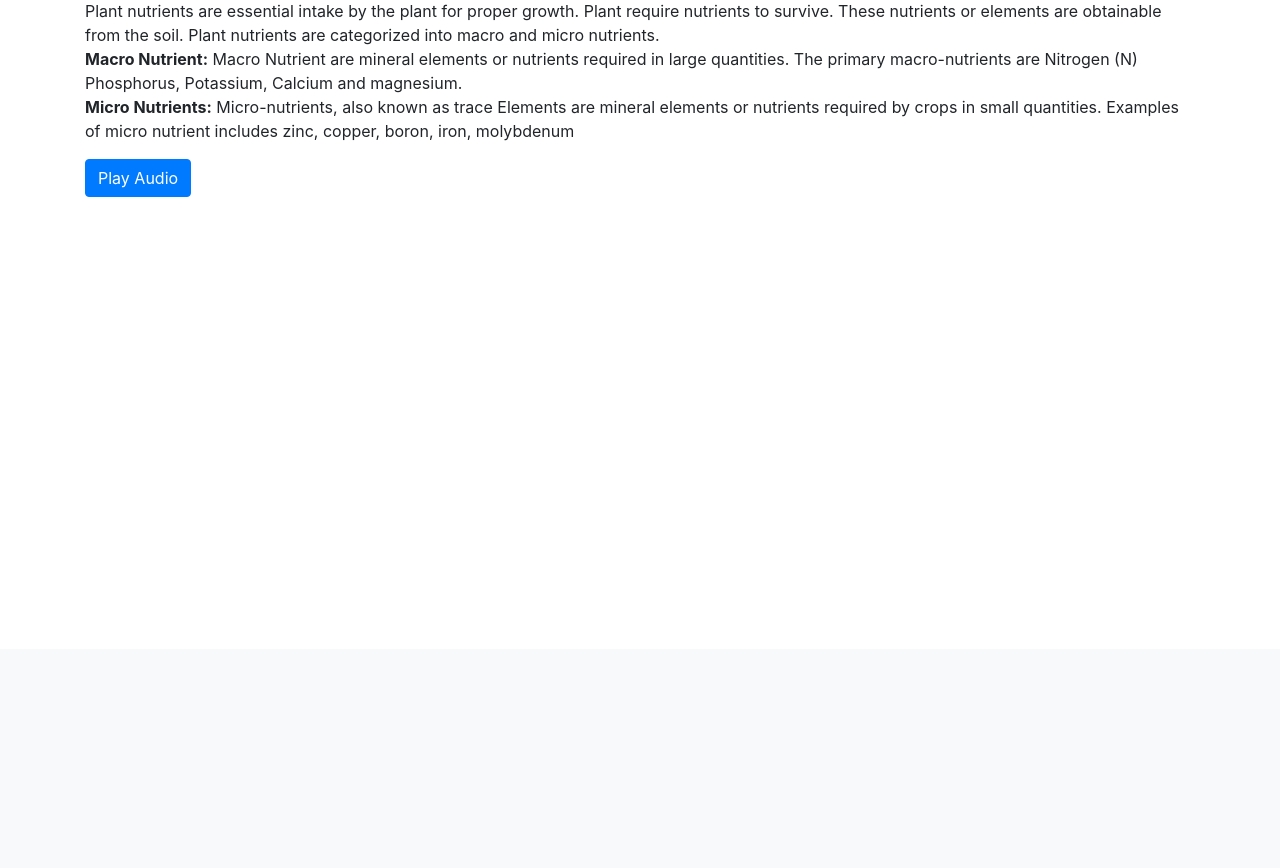
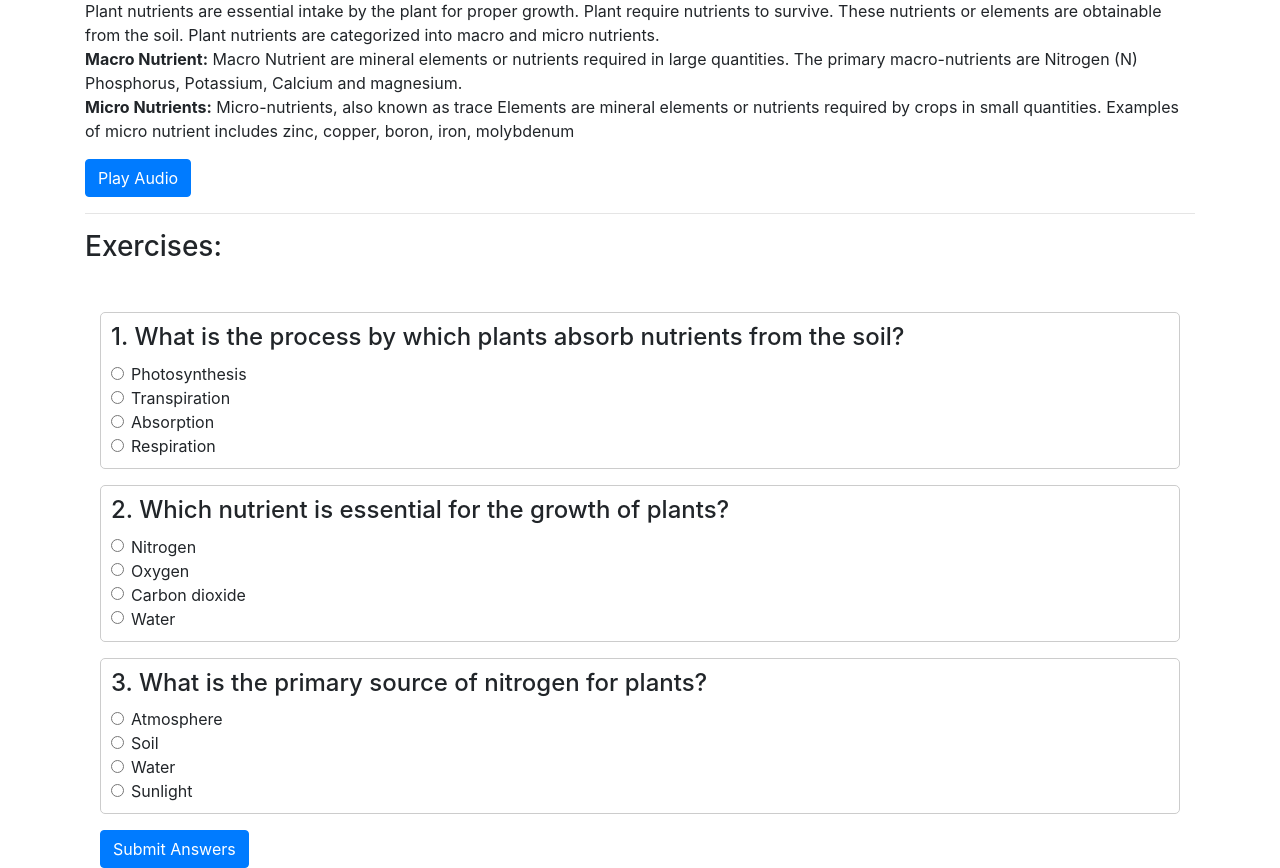
Before and after one commit to ibrobk2/mls, a Flask app: page /lesson1 in a window 1280 px wide. Shown: the part 151-1019 px from the top of the page. Before the commit the page ends 348 px from the top, so only its background shows below. Run offline with Flask 3, Linux system fonts and the light colour scheme; some libraries are stand-ins or nearby versions.

Commit message:
cbt added l1

```diff
--- /dev/null
+++ b/static/styles.css
@@ -0,0 +1,30 @@
+/* Custom styles for CBT App */
+
+/* Styling for questions */
+.question {
+    border: 1px solid #ccc;
+    border-radius: 5px;
+    padding: 10px;
+    margin-bottom: 20px;
+  }
+
+  .question h4 {
+    margin-bottom: 10px;
+  }
+
+  .options {
+    margin-top: 10px;
+  }
+
+  /* Styling for correct answer */
+  .correct-answer {
+    border: 3px solid;
+    color: green;
+    border-color: green;
+  }
+
+  /* Styling for incorrect answer */
+  .incorrect {
+    border: 3px solid;
+    border-color: red;
+  }
--- a/templates/lesson1.html
+++ b/templates/lesson1.html
@@ -5,6 +5,11 @@
     <meta name="viewport" content="width=device-width, initial-scale=1.0">
     <title>Agricultural Science Learning Platform - Lesson One</title>
     <link href="https://stackpath.bootstrapcdn.com/bootstrap/4.5.2/css/bootstrap.min.css" rel="stylesheet">
+    <link rel="stylesheet" href="https://stackpath.bootstrapcdn.com/bootstrap/4.5.2/css/bootstrap.min.css">
+
+<script src="https://cdnjs.cloudflare.com/ajax/libs/toastr.js/latest/js/toastr.min.js"></script>
+<script src="https://cdnjs.cloudflare.com/ajax/libs/toastr.js/latest/css/toastr.min.css"></script>
+    <link rel="stylesheet" href="{{url_for('static', filename='styles.css')}}">
 </head>
 <body>
 
@@ -45,6 +50,18 @@
     <!-- <button id="playButton" class="btn btn-primary">Play Audio</button> -->
     <button class="btn btn-primary">Play Audio</button>
   </form>
+
+  <hr>
+  <h3>Exercises:</h3>
+  <div class="container mt-5">
+    <!-- <h3>CBT App - Nutrient and Nutrient Cycle</h3> -->
+    <div id="questions">
+      <!-- Questions will be dynamically added here -->
+    </div>
+    <button id="submitBtn" class="btn btn-primary">Submit Answers</button>
+    <div id="result"></div>
+  </div>
+<!-- *** -->
 </div>
 
 <script>
@@ -72,6 +89,69 @@
     window .location = '/text-2-speech'
 })
 </script>
+<script src="https://code.jquery.com/jquery-3.5.1.min.js"></script>
+<script>
+  $(document).ready(function() {
+    // Sample questions
+    var questions = [
+      {
+        question: "What is the process by which plants absorb nutrients from the soil?",
+        options: ["Photosynthesis", "Transpiration", "Absorption", "Respiration"],
+        answer: "Absorption"
+      },
+      {
+        question: "Which nutrient is essential for the growth of plants?",
+        options: ["Nitrogen", "Oxygen", "Carbon dioxide", "Water"],
+        answer: "Nitrogen"
+      },
+      {
+        question: "What is the primary source of nitrogen for plants?",
+        options: ["Atmosphere", "Soil", "Water", "Sunlight"],
+        answer: "Atmosphere"
+      }
+    ];
+
+    // Dynamically generate HTML for questions
+    questions.forEach(function(q, index) {
+      var questionHtml = `<div class="question mb-3">
+                            <h4>${index + 1}. ${q.question}</h4>
+                            <div class="options">`;
+
+      q.options.forEach(function(option) {
+        questionHtml += `<div class="form-check">
+                          <input class="form-check-input" type="radio" name="q${index}" value="${option}">
+                          <label class="form-check-label">${option}</label>
+                        </div>`;
+      });
+
+      questionHtml += `</div></div>`;
+      $('#questions').append(questionHtml);
+    });
+
+    // Handle submission of answers
+    $('#submitBtn').click(function() {
+      var correctCount = 0;
+
+      $('.question').each(function(index) {
+        var selectedOption = $(this).find('input[type=radio]:checked').val();
+        var correctAnswer = questions[index].answer;
+
+        if (selectedOption === correctAnswer) {
+          $(this).addClass('correct');
+          correctCount++;
+        } else {
+          $(this).addClass('incorrect');
+          $(this).find(`input[value="${correctAnswer}"]`).next('label').addClass('correct-answer');
+        }
+      });
+
+      // var resultHtml = `<p>You got ${correctCount} out of ${questions.length} questions correct.</p>`;
+      // $('#result').html(resultHtml);
+    });
+  });
+  // toastr.info('Are you the 6 fingered man?');
+</script>
+
 
 </body>
 </html>
```
